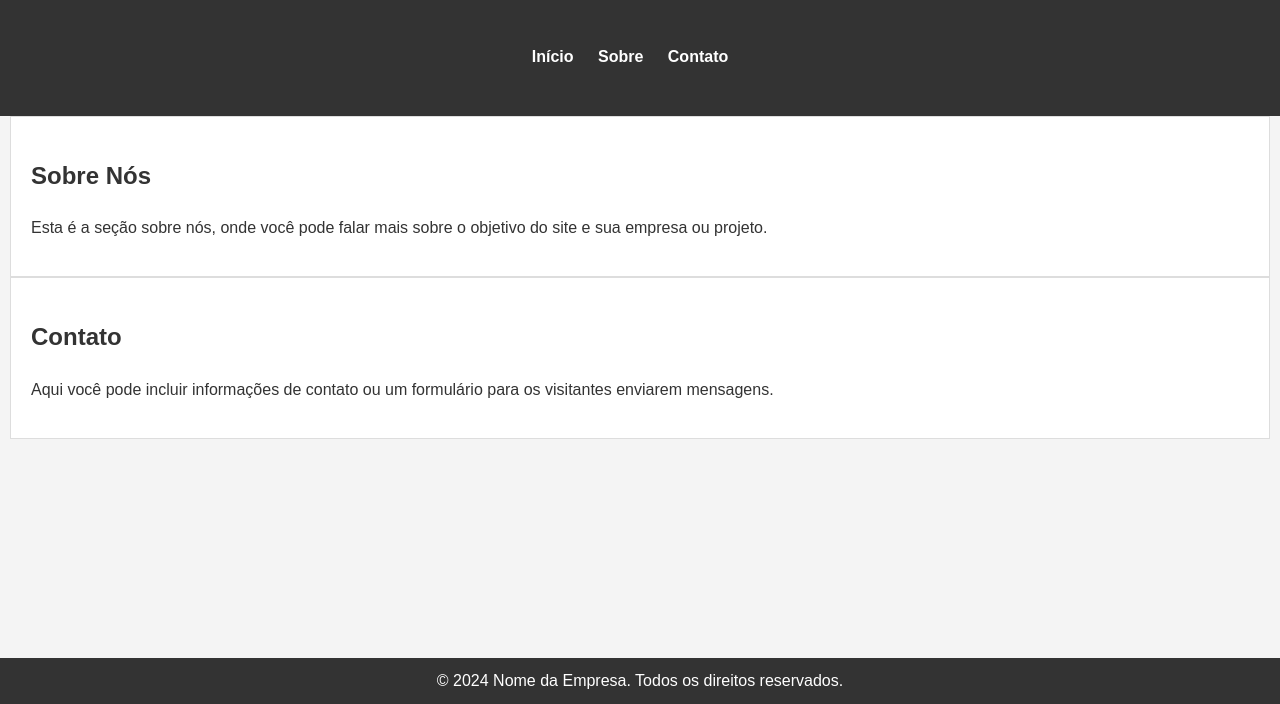
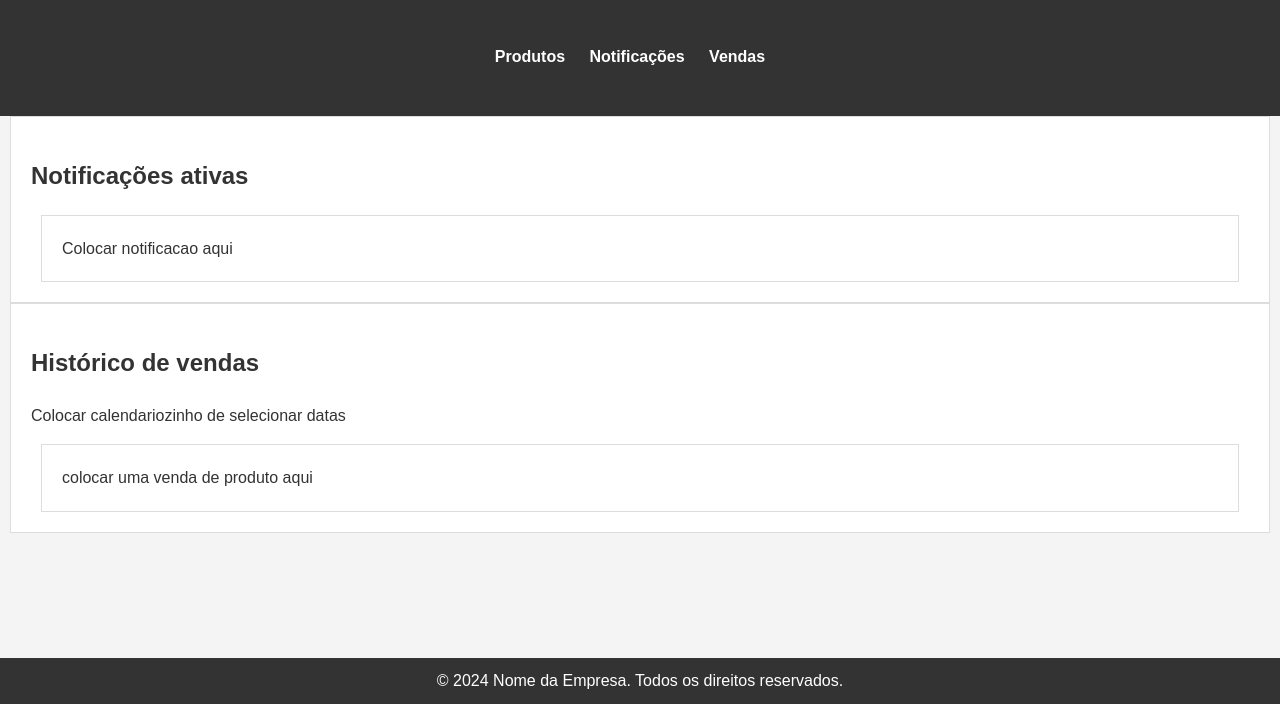
Before and after one commit to l3mos/TP1_EngSoftware, a website: page pag_inicial/pag_inicial_vend.html in a window 1280 px wide. Shown: the part 96-800 px from the top of the page. Drawn offline with Linux system fonts and the light colour scheme; files that its build step writes are made by us from their sources.

Commit message:
esqueleto grosso pagina gerente e pagina vendedor

```diff
--- a/pag_inicial/pag_inicial_vend.html
+++ b/pag_inicial/pag_inicial_vend.html
@@ -4,28 +4,30 @@
     <meta charset="UTF-8">
     <meta name="viewport" content="width=device-width, initial-scale=1.0">
     <title>Página Inicial</title>
-    <link rel="stylesheet" href="pag_inicial/pag_inicial.css">
+    <link rel="stylesheet" href="pag_inicial.css">
 </head>
 <body>
     <header>
         <h1>Bem-vindo, vendedor</h1>
         <nav>
             <ul>
-                <li><a href="#">Início</a></li>
-                <li><a href="#sobre">Sobre</a></li>
-                <li><a href="#contato">Contato</a></li>
+                <li><a href="#Prod">Produtos</a></li>
+                <li><a href="#notificacoes">Notificações</a></li>
+                <li><a href="#vendas">Vendas</a></li>
             </ul>
         </nav>
     </header>
 
-    <section id="sobre">
-        <h2>Sobre Nós</h2>
-        <p>Esta é a seção sobre nós, onde você pode falar mais sobre o objetivo do site e sua empresa ou projeto.</p>
+    <section id="bloco_notificacao">
+        <h2>Notificações ativas</h2>
+        <section id="notificacao_ativa">Colocar notificacao aqui</section>
+
     </section>
 
-    <section id="contato">
-        <h2>Contato</h2>
-        <p>Aqui você pode incluir informações de contato ou um formulário para os visitantes enviarem mensagens.</p>
+    <section id="vendas">
+        <h2>Histórico de vendas</h2>
+        <p>Colocar calendariozinho de selecionar datas</p>
+        <section id="produto_vendido">colocar uma venda de produto aqui</section>
     </section>
 
     <footer>
```
Also changed, not shown: pag_inicial/pag_inicial_gerente.html (+1 -1 lines).
